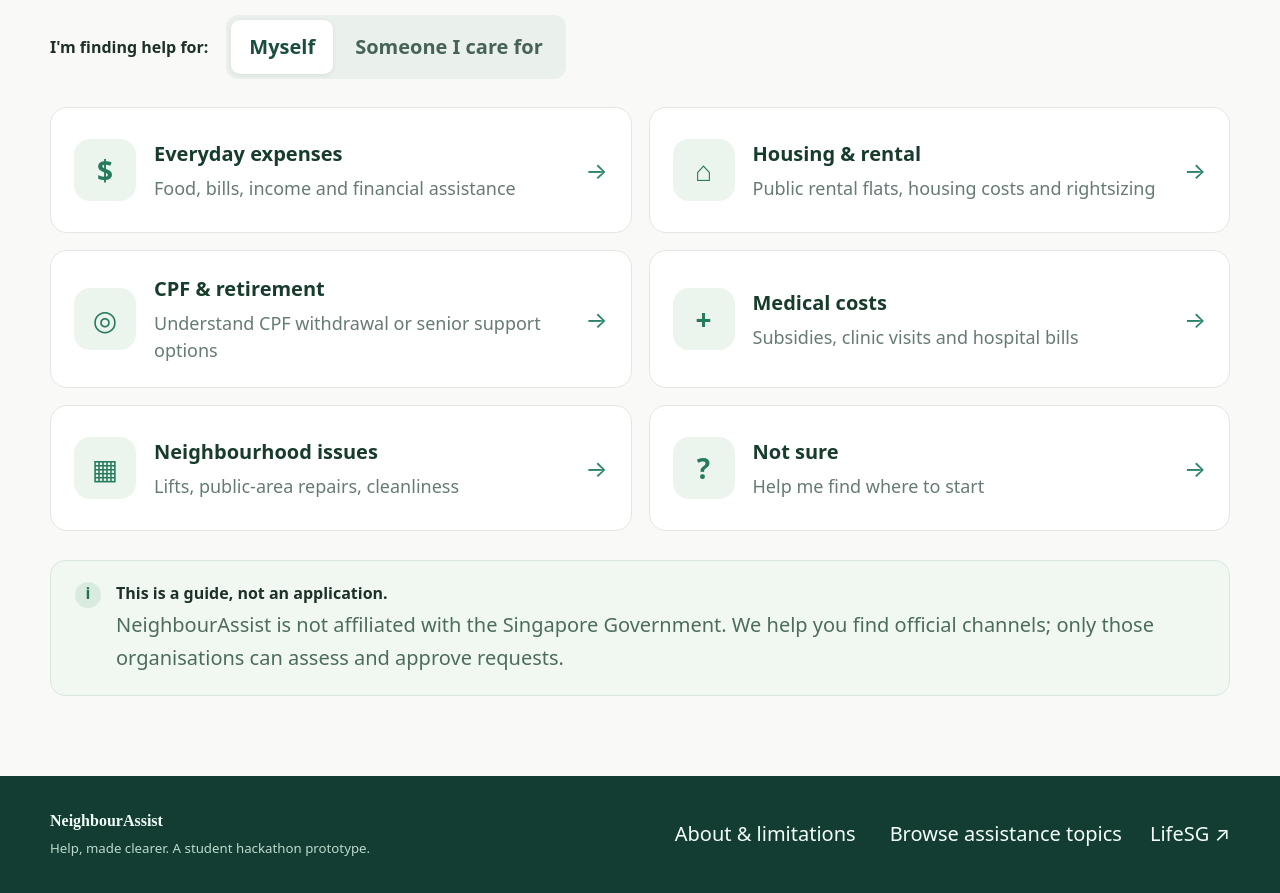
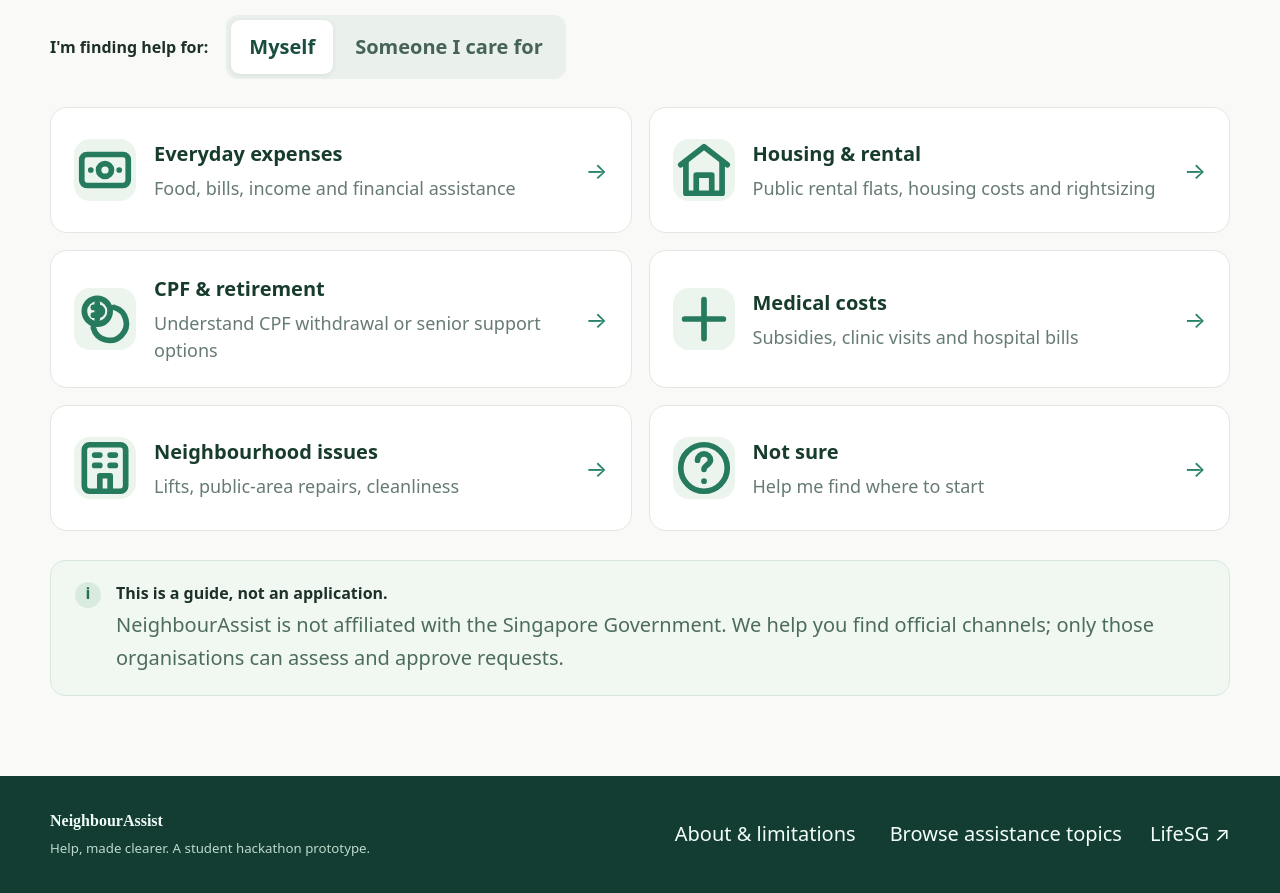
Before and after one commit to peepeepoopoomanm/NeighbourAssist, a React (Vite) app: page / in a window 1280 px wide. Shown: the part 840-1733 px from the top of the page. Built offline with nearby package versions, Linux system fonts and the light colour scheme.

Commit message:
Render accessible, consistently sized category SVG icons

```diff
--- a/src/App.tsx
+++ b/src/App.tsx
@@ -2,6 +2,7 @@ import {useEffect,useRef,useState} from 'react';
 import {categories,questions,getQuestionIds,getRecommendations,type Category,type Answers,type Service} from './engine';
 import {messages,categoryText,serviceText,type Language,type TextSize} from './i18n';
 import {audienceQuestionText,audienceReasonText,audienceSituationText,caregiverUi,type Audience} from './audience';
+import CategoryIcon from './CategoryIcon';
 import './style.css';
 
 type View='home'|'quiz'|'results'|'about';
@@ -80,7 +81,7 @@ export default function App(){
    <div className="hero-panel" aria-label={t.how}><span className="panel-label">{t.how}</span>{[[t.how1,t.how1Detail],[t.how2,t.how2Detail],[t.how3,t.how3Detail]].map(([name,detail],i)=><div className="hero-step" key={name}><span className="step-bubble">0{i+1}</span><div><strong>{name}</strong><small>{detail}</small></div></div>)}</div></div></section>
    <section ref={topicsRef} id="topics" className="container category-section"><div className="section-head"><div><span className="eyebrow">{t.startHere}</span><h2>{t.chooseTopic}</h2><p>{t.topicHint}</p></div></div>
     <div className="audience"><span className="audience-title">{t.findingFor}</span><div className="segment" role="group" aria-label={t.findingFor}><button aria-pressed={forWhom==='self'} className={forWhom==='self'?'selected':''} onClick={()=>setForWhom('self')}>{t.myself}</button><button aria-pressed={forWhom==='caregiver'} className={forWhom==='caregiver'?'selected':''} onClick={()=>setForWhom('caregiver')}>{t.caregiver}</button></div></div>
-    <div className="categories">{categories.map(c=>{const label=categoryText(c.id,language,c);return <button className="category-card" key={c.id} onClick={()=>start(c.id)}><span className="category-icon" aria-hidden="true">{c.symbol}</span><span className="category-details"><strong>{label.label}</strong><small>{label.summary}</small></span><span className="card-arrow" aria-hidden="true">→</span></button>})}</div>
+    <div className="categories">{categories.map(c=>{const label=categoryText(c.id,language,c);return <button className="category-card" key={c.id} onClick={()=>start(c.id)}><span className="category-icon" aria-hidden="true"><CategoryIcon category={c.id}/></span><span className="category-details"><strong>{label.label}</strong><small>{label.summary}</small></span><span className="card-arrow" aria-hidden="true">→</span></button>})}</div>
     <aside className="info-strip"><span className="info-icon" aria-hidden="true">i</span><div><strong>{t.guideTitle}</strong><p>{t.guideBody}</p></div></aside>
    </section></>}
   {view==='quiz'&&<section className="container flow-wrap"><div className="breadcrumb"><button onClick={home}>{t.allTopics}</button><span aria-hidden="true">/</span><span>{topicName(category)}</span></div><div className="flow-layout"><div className="question-card">
```
